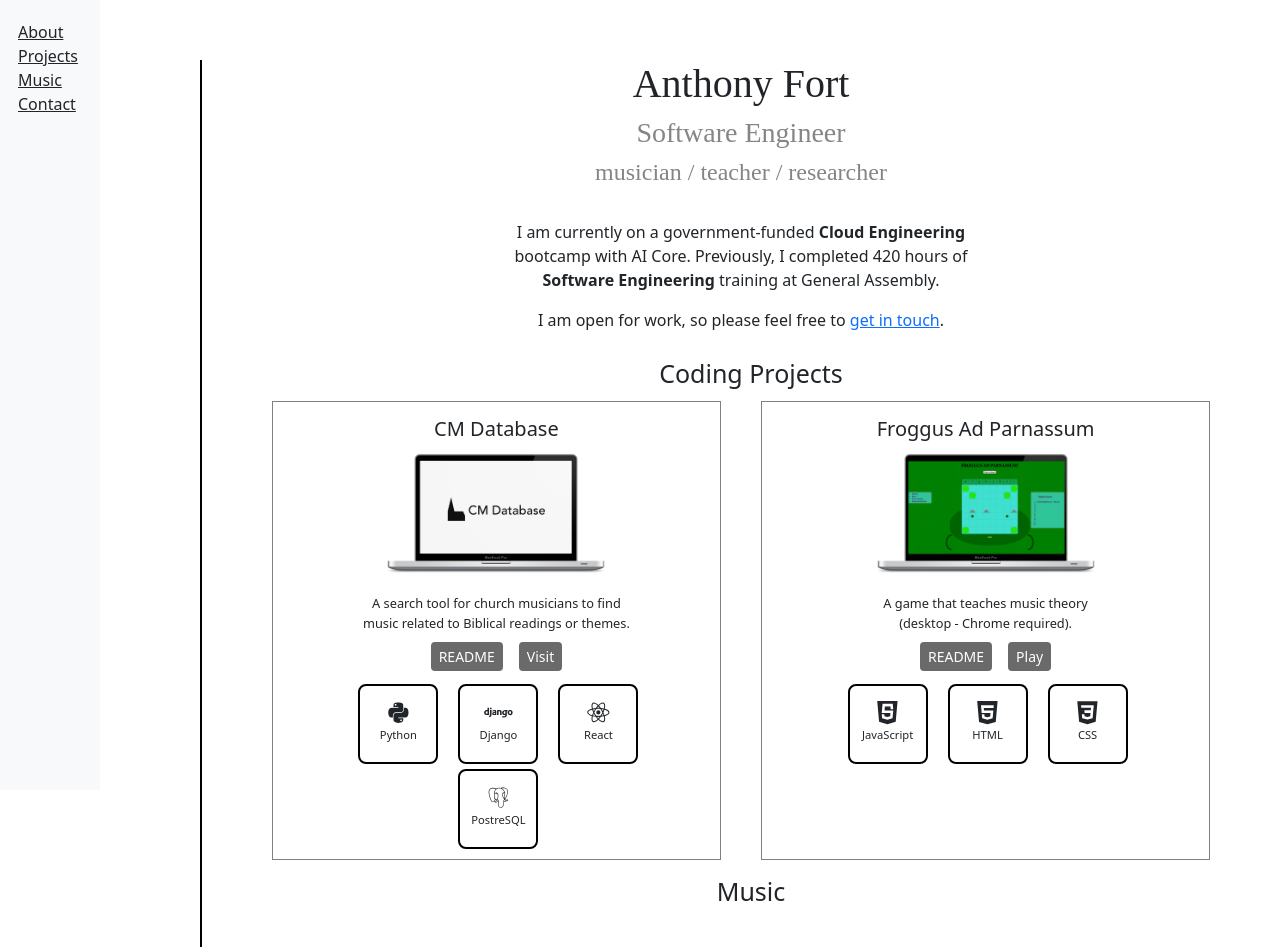
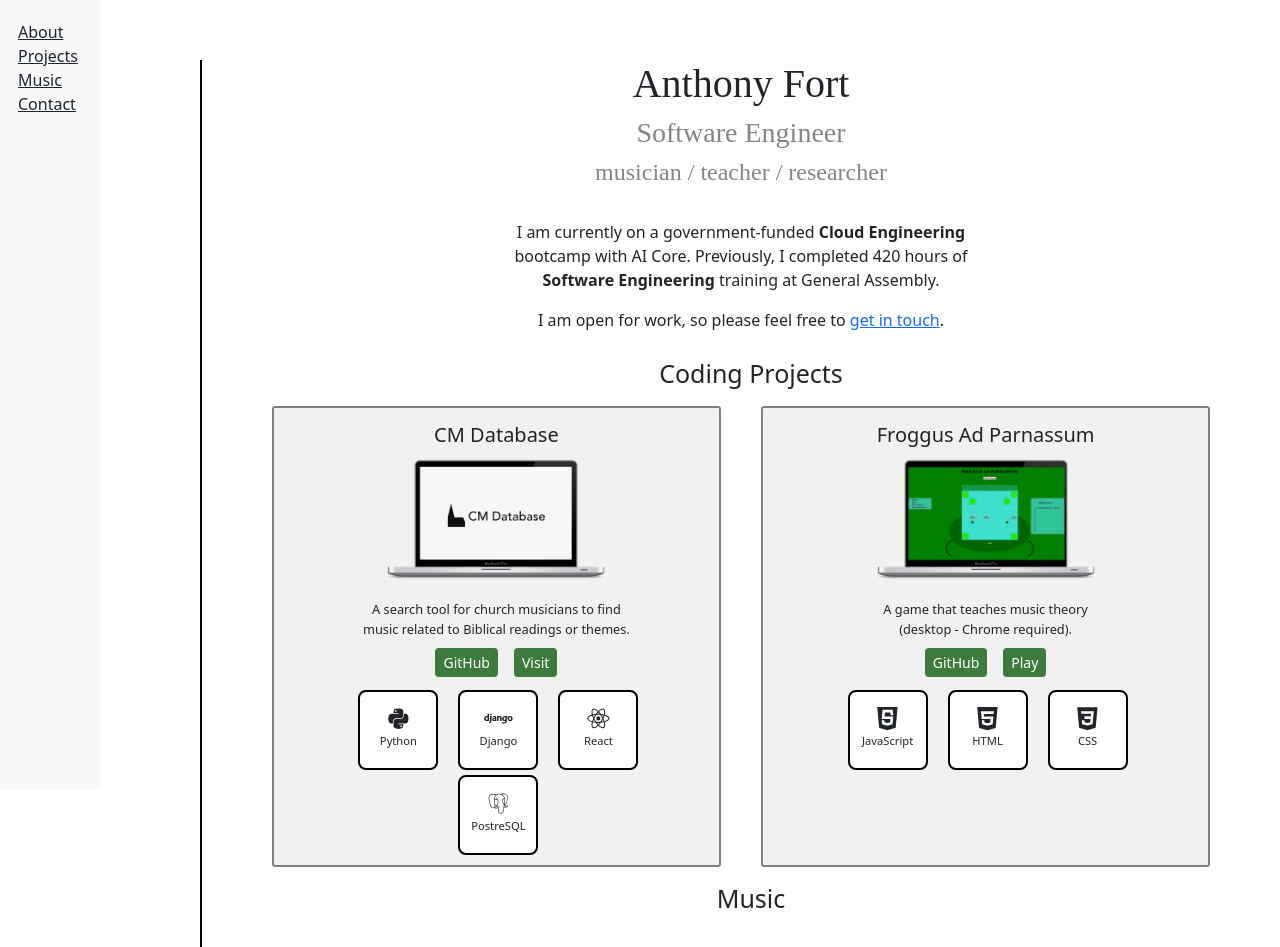
Before and after one commit to AnthonyFort/portfolio, a React (Create React App) app: page / in a window 1280 px wide. Shown: the top 947 px of the page. Built offline with nearby package versions, Linux system fonts and the light colour scheme.

Commit message:
Adds colour to projects

```diff
--- a/src/components/Projects.js
+++ b/src/components/Projects.js
@@ -15,7 +15,7 @@
         <>
           <p>A search tool for church musicians to find music related to Biblical readings or themes.</p>
           <div className='project-button-div'>
-            <Button as={Link} to='https://github.com/AnthonyFort/CM-Database-2#readme' target='_blank' className='m-2 project-button' size='sm'>README</Button>
+            <Button as={Link} to='https://github.com/AnthonyFort/CM-Database-2#readme' target='_blank' className='m-2 project-button' size='sm'>GitHub</Button>
             <Button as={Link} to='https://cm-database-a7b05e162636.herokuapp.com/' target='_blank' className='m-2 project-button' size='sm'>Visit</Button>
           </div>
 
@@ -47,7 +47,7 @@
         <>
           <p>A game that teaches music theory <br /> (desktop - Chrome required).</p>
           <div className='project-button-div'>
-            <Button as={Link} to='https://github.com/AnthonyFort/Froggus-ad-Parnassum/blob/main/README.md' target='_blank' className='m-2 project-button' size='sm'>README</Button>
+            <Button as={Link} to='https://github.com/AnthonyFort/Froggus-ad-Parnassum/blob/main/README.md' target='_blank' className='m-2 project-button' size='sm'>GitHub</Button>
             <Button as={Link} to='https://anthonyfort.github.io/Froggus-ad-Parnassum/' target='_blank' className='m-2 project-button' size='sm'>Play</Button>
           </div>
         </>
--- a/src/styles/components/Projects.scss
+++ b/src/styles/components/Projects.scss
@@ -10,8 +10,10 @@
   display: flex;
   flex-direction: column;
   align-items: center;
-  border: 1px solid grey;
+  border: 2px solid grey;
+  border-radius: 3px;
   padding-bottom: 10px;
+  background-color: rgb(241, 241, 241);
   h3 {
     font-size: 20px;
     margin-top: 15px;
@@ -20,7 +22,7 @@
   }
   margin-left: 20px;
   margin-right: 20px;
-  margin-top: 5px;
+  margin-top: 10px;
 }
 
 .project-image{
@@ -42,7 +44,7 @@
 }
 
 .project-button {
-  background-color: rgb(107, 106, 106);
+  background-color: rgb(61, 122, 61);
   border: 0px;
 }
 
@@ -58,6 +60,7 @@
   border: 2px solid black;
   border-radius: 8px;
   margin-top: 5px;
+  background-color: white;
   p {
     font-size: 0.7rem;
   }
```
